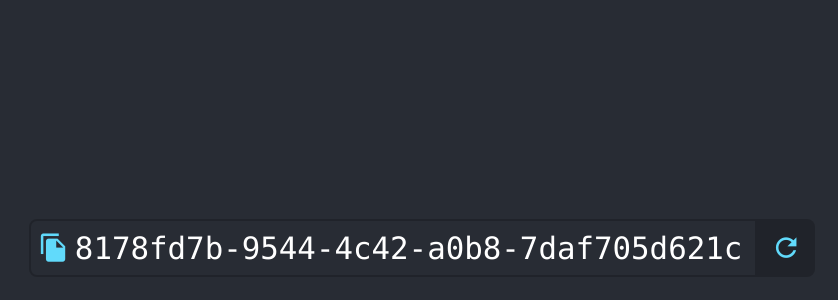
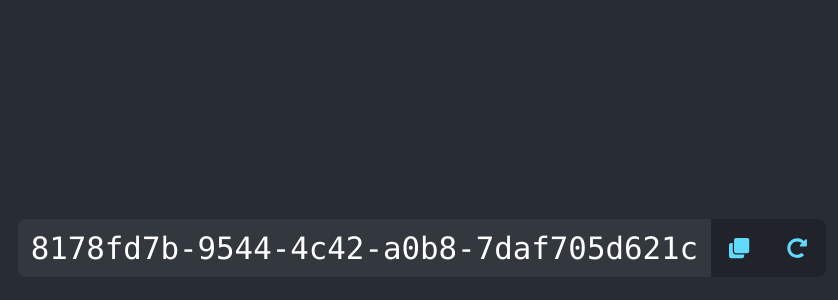
Before and after one commit to trs/uuid.app, a React (Create React App) app: page / in a window 1280 px wide. Shown: the part 152-452 px from the top of the page, without its empty margins (218-1056 px from the left). Built offline with nearby package versions, Linux system fonts and the light colour scheme; the HTML template or start-up script is replaced by a standard one.

Commit message:
update look and icons

```diff
--- a/package.json
+++ b/package.json
@@ -3,6 +3,10 @@
   "version": "0.1.0",
   "private": true,
   "dependencies": {
+    "@fortawesome/fontawesome-svg-core": "^1.2.19",
+    "@fortawesome/free-brands-svg-icons": "^5.9.0",
+    "@fortawesome/free-solid-svg-icons": "^5.9.0",
+    "@fortawesome/react-fontawesome": "^0.1.4",
     "@types/jest": "24.0.15",
     "@types/node": "12.6.2",
     "@types/react": "16.8.23",
--- a/src/Uuid.css
+++ b/src/Uuid.css
@@ -5,38 +5,42 @@
 }
 
 .uuid-container {
+  position: relative;
   display: flex;
   flex-direction: row;
   align-items: center;
   justify-content: center;
-  border-radius: 8px;
 
   transition: background 150ms;
 
-  padding: calc(6px + .5vw) calc(4px + .5vw);
-  height: calc(10px + 4vw);
-  min-width: calc(10px + 3vw);
+  background-color: #282c34;
+
+  height: calc(8px + 3.5vw);
+  min-width: calc(8px + 3.5vw);
 }
 
 .uuid-container:first-child {
-  border-top-right-radius: 0;
-  border-bottom-right-radius: 0;
-  border: 2px solid rgba(0, 0, 0, .2);
+  border-top-left-radius: 8px;
+  border-bottom-left-radius: 8px;
 }
 
 .uuid-container:last-child {
-  border-top-left-radius: 0;
-  border-bottom-left-radius: 0;
-  border-left: none;
+  border-top-right-radius: 8px;
+  border-bottom-right-radius: 8px;
 }
 
-.uuid-container:hover:not(.uuid-container--ignore-hover) {
+.uuid-button {
+  background: rgba(0, 0, 0, .2);
+  cursor: pointer;
+}
+
+.uuid-button:hover {
   border-color: transparent;
   background: rgba(255, 255, 255, .2);
 }
 
 .uuid-icon {
-  font-size: inherit;
+  font-size: calc(10px + .8vw);
   text-align: center;
   color: #61dafb;
 
@@ -48,21 +52,26 @@
   user-select: none;
 }
 
+.uuid-icon-rotate {
+  animation: rotate-keyframes 250ms;
+}
+
 .uuid-value {
-  display: block;
   font-family: source-code-pro, Menlo, Monaco, Consolas, 'Courier New', monospace;
   font-variant-numeric: tabular-nums;
-  padding: 0 calc(2px + .3vw);
+  padding: 0 calc(6px + .5vw);
   word-break: break-all;
+  background: rgba(255, 255, 255, .05);
+  /* border: 2px solid rgba(0, 0, 0, .2); */
 }
 
-.uuid-refresh {
-  background: rgba(0, 0, 0, .2);
-  cursor: pointer;
-}
-
-.uuid-icon-rotate {
-  animation: rotate-keyframes 150ms;
+.uuid-refresh > span {
+  height: 100%;
+  width: 100%;
+  display: flex;
+  flex-direction: row;
+  align-items: center;
+  justify-content: center;
 }
 
 .uuid-status--success {
@@ -74,19 +83,22 @@
 }
 
 @keyframes rotate-keyframes {
-  from {
+  0% {
    transform: rotate(0deg);
   }
 
-  to {
-   transform: rotate(360deg);
+  80% {
+   transform: rotate(382deg);
   }
+
+  100% {
+    transform: rotate(360deg);
+   }
  }
 
 @media screen and (max-width: 500px) {
   .uuid-container {
     font-size: 14px;
-    padding: 8px 6px;
     height: 30px;
     min-width: 30px;
   }
@@ -94,8 +106,20 @@
 
 @media screen and (min-width: 1200px) {
   .uuid-container {
-    padding: calc(6px + .25vw) calc(4px + .25vw);
+    font-size: calc(18px + 1vw);
     height: calc(32px + 2vw);
     min-width: calc(32px + 2vw);
   }
 }
+
+@media screen and (min-width: 2600px) {
+  .uuid-container {
+    font-size: 44px;
+    height: 82px;
+    min-width: 82px;
+  }
+
+  .uuid-icon {
+    font-size: 32px;
+  }
+}
--- a/src/Uuid.tsx
+++ b/src/Uuid.tsx
@@ -1,21 +1,26 @@
-import React, { useState, useEffect, createRef } from 'react';
-import v4 from 'uuid/v4';
-import Clipboard from 'clipboard';
-import './Uuid.css';
+import React, { useState, useEffect, createRef } from "react";
+import v4 from "uuid/v4";
+import Clipboard from "clipboard";
+import { library } from "@fortawesome/fontawesome-svg-core";
+import { FontAwesomeIcon } from "@fortawesome/react-fontawesome";
+import { faRedoAlt, faClone, faCheck, faTimes } from "@fortawesome/free-solid-svg-icons";
+import "./Uuid.css";
+
+library.add(faRedoAlt, faClone, faCheck, faTimes);
 
 enum Icon {
-  Copy = 'file_copy',
-  Success = 'check',
-  Error = 'clear'
+  Copy = "clone",
+  Success = "check",
+  Error = "times"
 }
 
 enum Status {
-  Idle = '',
-  Success = 'uuid-status--success',
-  Error = 'uuid-status--error'
+  Idle = "",
+  Success = "uuid-status--success",
+  Error = "uuid-status--error"
 }
 
-const ICON_ROTATE_CLASS_NAME = 'uuid-icon-rotate';
+const ICON_ROTATE_CLASS_NAME = "uuid-icon-rotate";
 
 const Uuid: React.FC = () => {
   const [, setClipboard] = useState<Clipboard>();
@@ -24,7 +29,7 @@ const Uuid: React.FC = () => {
   const [copySuccessful, setCopySuccessful] = useState<boolean | undefined>(undefined);
   const [copyIcon, setCopyIcon] = useState(Icon.Copy);
   const [copyStatusClassName, setCopyStatusClassName] = useState(Status.Idle);
-  const refreshIcon = createRef<HTMLElement>();
+  const refreshIconRef = createRef<HTMLElement>();
 
   useEffect(() => {
     if (!Clipboard.isSupported()) {
@@ -32,9 +37,9 @@ const Uuid: React.FC = () => {
       return;
     }
 
-    const clipboard = new Clipboard('.uuid-copy');
-    clipboard.on('error', () => setCopySuccessful(false));
-    clipboard.on('success', () => setCopySuccessful(true));
+    const clipboard = new Clipboard(".uuid-copy");
+    clipboard.on("error", () => setCopySuccessful(false));
+    clipboard.on("success", () => setCopySuccessful(true));
 
     setClipboard(clipboard);
 
@@ -57,24 +62,29 @@ const Uuid: React.FC = () => {
     setCopySuccessful(undefined);
     setUuid(v4());
 
-    if (!refreshIcon.current) return;
+    if (!refreshIconRef.current) return;
 
-    const {classList} = refreshIcon.current;
+    const {classList} = refreshIconRef.current;
     classList.add(ICON_ROTATE_CLASS_NAME);
-    setTimeout(() => classList.remove(ICON_ROTATE_CLASS_NAME), 150);
+    setTimeout(() => classList.remove(ICON_ROTATE_CLASS_NAME), 250);
   };
 
   return (
     <div className="uuid-wrapper">
-      <div className={['uuid-container', 'uuid-copy', !copySupported ? 'uuid-container--ignore-hover' : ''].filter(Boolean).join(' ')} data-clipboard-text={uuid}>
-        {copySupported ?
-          <i className={['uuid-icon', 'material-icons', copyStatusClassName].filter(Boolean).join(' ')}>{copyIcon}</i>
-          : ''
-        }
-        <p className="uuid-value">{uuid}</p>
+      <div className="uuid-container uuid-value">
+        {uuid}
       </div>
-      <div className="uuid-container uuid-refresh" onClick={refreshUuid}>
-        <i className="uuid-icon material-icons" ref={refreshIcon}>refresh</i>
+      {copySupported ?
+        <div className="uuid-container uuid-button uuid-copy" data-clipboard-target=".uuid-value">
+          <FontAwesomeIcon icon={copyIcon} className={["uuid-icon", "material-icons", copyStatusClassName].filter(Boolean).join(" ")} />
+        </div>
+        : ""
+      }
+      <div className="uuid-container uuid-button uuid-refresh" onClick={refreshUuid}>
+        <span ref={refreshIconRef}>
+          <FontAwesomeIcon icon="redo-alt" className="uuid-icon material-icons" />
+        </span>
+        {/* <i className="uuid-icon material-icons" ref={refreshIconRef}>refresh</i> */}
       </div>
     </div>
   );
--- a/src/index.css
+++ b/src/index.css
@@ -1,5 +1,3 @@
-@import url('https://fonts.googleapis.com/icon?family=Material+Icons');
-
 * {
   margin: 0;
   padding: 0;
@@ -7,10 +5,6 @@
 }
 
 body {
-  margin: 0;
-  font-family: -apple-system, BlinkMacSystemFont, 'Segoe UI', 'Roboto', 'Oxygen',
-    'Ubuntu', 'Cantarell', 'Fira Sans', 'Droid Sans', 'Helvetica Neue',
-    sans-serif;
   -webkit-font-smoothing: antialiased;
   -moz-osx-font-smoothing: grayscale;
 }
```
Also changed, not shown: 1 other file (tests, documents, lock files or other folders).
